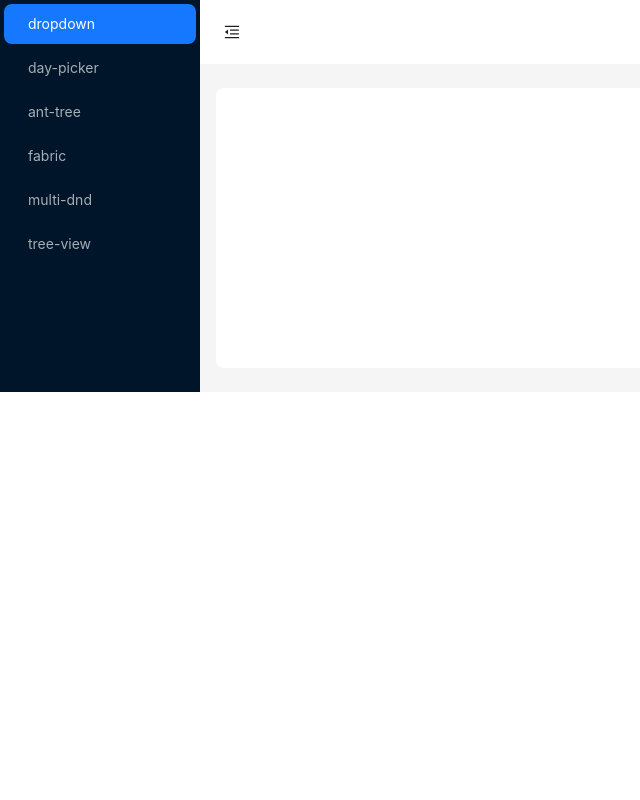
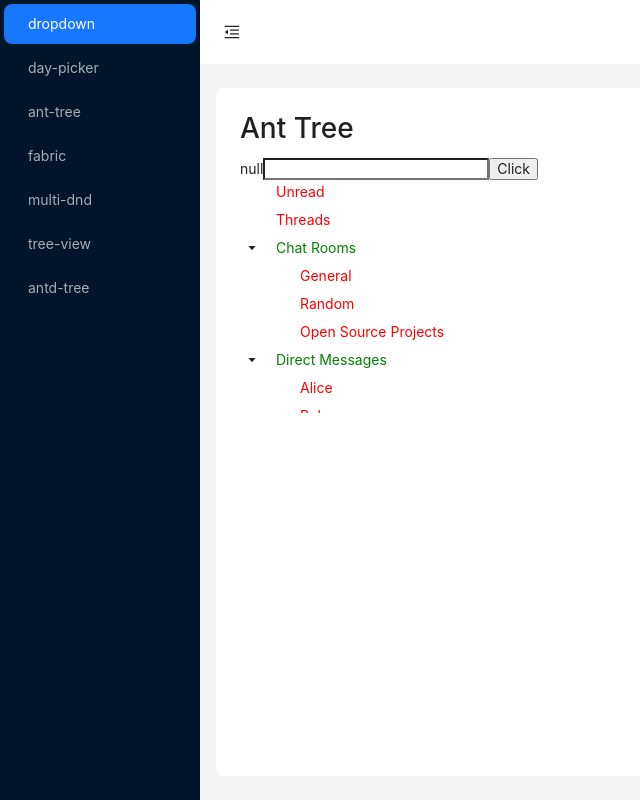
Before and after one commit to rajath999/React-Fluent-UI-Test, a React (Create React App) app: page /worker-tree in a window 1280 px wide. Shown: the whole page, without its empty margins (0-640 px from the left). Built offline with nearby package versions, Linux system fonts and the light colour scheme; what @fluentui/react, @fluentui/react-components would draw is missing.

Commit message:
worker and anttree

```diff
--- /dev/null
+++ b/public/worker.js
@@ -0,0 +1,19 @@
+// worker.js
+onmessage = function (event) {
+  console.log("Received message from the main thread:", event.data);
+
+  try {
+    // Perform some computation
+    const result = fibo(event.data);
+
+    // Send the result back to the main thread
+    postMessage(result);
+  } catch (error) {
+    console.error(error)
+    postMessage(error);
+  }
+};
+
+function fibo(n) {
+  return n > 1 ? fibo(n - 1) + fibo(n - 2) : 1;
+}
--- a/src/App.tsx
+++ b/src/App.tsx
@@ -20,6 +20,7 @@ import {
 } from "react-router-dom";
 import LayoutComponent from "./components/Layout/LayoutComponent";
 import DropDownAntD from "./components/AndD/Dropdown";
+import AntDTree from "./components/antdtree";
 
 initializeIcons();
 
@@ -49,6 +50,7 @@ function App() {
           <Route path="/fabric" element={<Fabric />} />
           <Route path="/multi-dnd" element={<MultiDnd />} />
           <Route path="/tree-view" element={<Treeview />} />
+          <Route path="/worker-tree" element={<AntDTree />} />
         </Routes>
       </LayoutComponent>
     </BrowserRouter>
--- a/src/components/Layout/LayoutComponent.tsx
+++ b/src/components/Layout/LayoutComponent.tsx
@@ -15,7 +15,7 @@ export default function LayoutComponent(props: any) {
     } = theme.useToken();
 
     return (
-        <Layout>
+        <Layout className="main-layout">
             <SiderComponent collapsed={collapsed} />
             <Layout>
                 <Header style={{ padding: 0, background: colorBgContainer }}>
--- a/src/components/Layout/SiderComponent.tsx
+++ b/src/components/Layout/SiderComponent.tsx
@@ -33,6 +33,10 @@ const paths = {
         path: 'tree-view',
         name: 'tree-view',
     },
+    '7': {
+        path: 'worker-tree',
+        name: 'antd-tree',
+    },
 }
 
 export default function SiderComponent({ collapsed }: { collapsed: boolean }) {
--- /dev/null
+++ b/src/components/antdtree/index.tsx
@@ -0,0 +1,58 @@
+import { useEffect, useRef, useState } from "react";
+import AntT from "../AntTree";
+
+const AntdTree = () => {
+    const [result, setResult] = useState<any>(null);
+    const [worker, setWorker] = useState<any>(null);
+    const [timer, setTimer] = useState(new Date());
+    const [perform, setPerform] = useState<number>(0);
+
+    const display = useRef<HTMLInputElement>()
+
+    useEffect(() => {
+        // Create a new web worker
+        const myWorker = new Worker('worker.js');
+
+        // Set up event listener for messages from the worker
+        myWorker.onmessage = function (event) {
+          // console.log('Received result from worker:', event.data);
+          if (typeof event.data === 'object') {
+            console.log("ERROR: ", event.data)
+          } else {
+            console.log("Result : ", event.data);
+            setResult(event.data);
+          }
+
+          console.log("Perform : ", performance.now() - perform);
+          console.timeEnd("worker")
+        };
+
+        // Save the worker instance to state
+        setWorker(myWorker);
+
+
+        // Clean up the worker when the component unmounts
+        return () => {
+          myWorker?.terminate();
+        };
+      }, []); // Run this effect only once when the component mounts
+
+      const handleWorker = () => {
+        const value = display.current?.value
+        console.time("worker")
+        setPerform(performance.now())
+        worker.postMessage(value)
+      }
+  return (
+    <>
+      <h1>Ant Tree</h1>
+      {JSON.stringify(result)}
+      <input type="number" name="display" id="display" ref={display as any}/>
+      <button onClick={handleWorker}>Click</button>
+
+      <AntT />
+    </>
+  );
+};
+
+export default AntdTree;
--- a/src/index.css
+++ b/src/index.css
@@ -11,3 +11,9 @@ code {
   font-family: source-code-pro, Menlo, Monaco, Consolas, 'Courier New',
     monospace;
 }
+
+#root {
+  height: 100%;
+}
+
+.main-layout { height: 100%; }
```
Also changed, not shown: tsconfig.json (+2 -8 lines).
